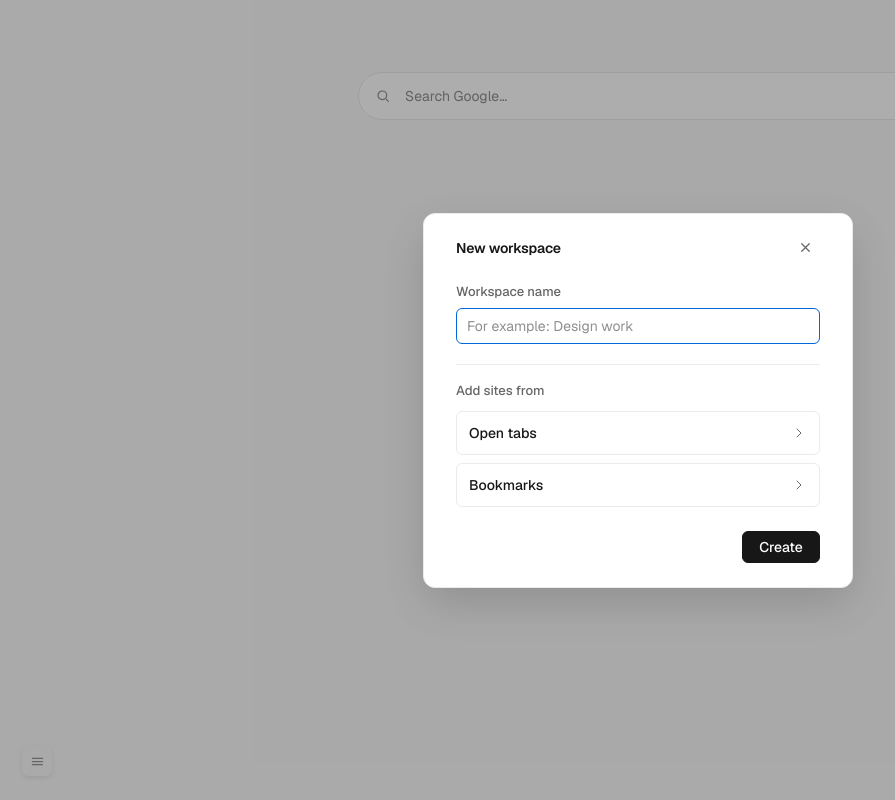
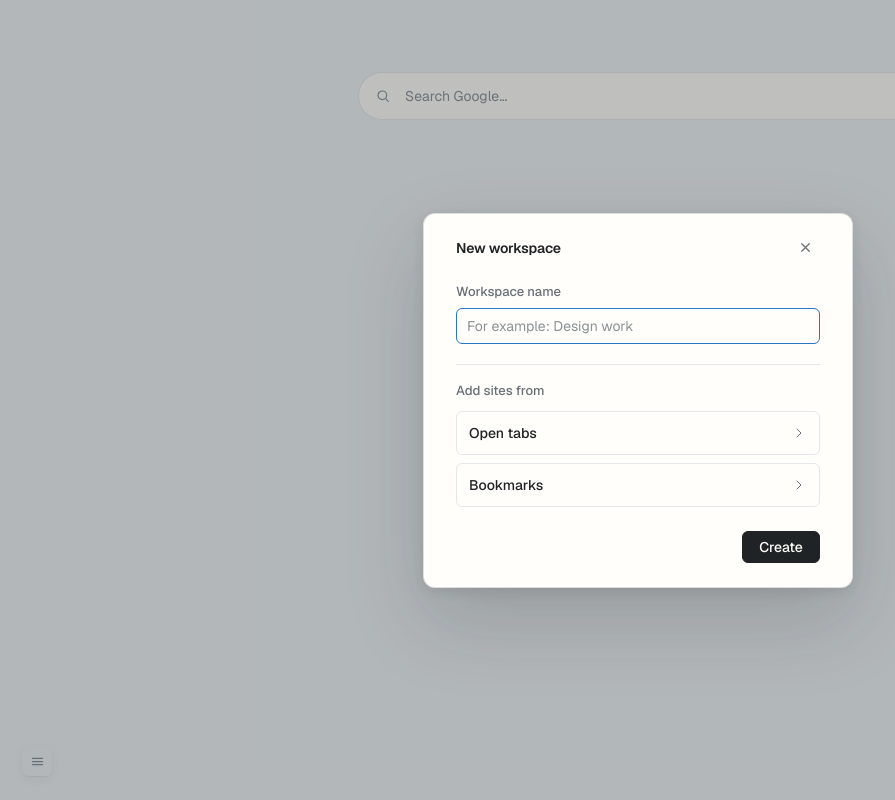
Before and after one commit to Luna-TTogether/Workspace-Tiles, a website with bundled scripts: page newtab.html in a window 1280 px wide. Both pictures are taken after a click on the button "New workspace". Shown: the whole page, without its empty margins (2-897 px from the left). Built offline with nearby package versions, Linux system fonts and the light colour scheme; some packages are replaced by stand-ins of ours.

Commit message:
色彩和界面优化

```diff
--- a/app.js
+++ b/app.js
@@ -92,7 +92,7 @@ const tileSizeSavePending = new Set();
 const TILE_PAGE_SIZES = {
   small: 4,
   medium: 8,
-  large: 16,
+  large: 20,
 };
 
 configureReorder({ render });
--- a/styles.css
+++ b/styles.css
@@ -8,22 +8,23 @@
 
 :root {
   color-scheme: light dark;
-  /* Geist color roles: backgrounds, component states, borders, text. */
-  --background-1: #ffffff;
-  --background-2: #fafafa;
-  --gray-1: #f2f2f2;
-  --gray-2: #ebebeb;
-  --gray-3: #e6e6e6;
-  --gray-4: #d4d4d4;
-  --gray-7: #8f8f8f;
-  --gray-9: #666666;
-  --gray-10: #171717;
-  --blue-9: #0068d6;
+  /* Spatial Calm: a cool canvas, warm content planes, quiet neutral ink. */
+  --background-1: #fffefa;
+  --background-2: #eef1f3;
+  --gray-1: #f4f5f5;
+  --gray-2: #e4e7e8;
+  --gray-3: #dadddf;
+  --gray-4: #c8cccf;
+  --gray-7: #8a9197;
+  --gray-9: #687077;
+  --gray-10: #202326;
+  --blue-9: #2878c7;
   --red-9: #e5484d;
 
   --page: var(--background-2);
   --surface: var(--background-1);
-  --surface-subtle: var(--background-2);
+  --surface-subtle: color-mix(in srgb, var(--surface) 48%, var(--page));
+  --surface-raised: #fffefa;
   --surface-hover: var(--gray-1);
   --surface-active: var(--gray-2);
   --text: var(--gray-10);
@@ -32,7 +33,7 @@
   --border: var(--gray-2);
   --border-strong: var(--gray-4);
   --accent: var(--gray-10);
-  --accent-hover: #383838;
+  --accent-hover: #3a3e42;
   --accent-soft: var(--gray-1);
   --action: var(--blue-9);
   --action-soft: color-mix(in srgb, var(--action) 10%, var(--surface));
@@ -41,24 +42,29 @@
   --danger: var(--red-9);
   --on-danger: #ffffff;
   --success: #1a7f37;
-  --backdrop: rgba(0, 0, 0, 0.32);
+  --backdrop: rgba(27, 32, 36, 0.28);
 
-  /* Floating materials preserve context while keeping foreground text crisp. */
-  --material-raised: color-mix(in srgb, var(--surface) 92%, transparent);
-  --material-floating: color-mix(in srgb, var(--surface) 86%, transparent);
-  --material-blur: 24px;
-  --material-saturation: 160%;
-  --workspace-card-surface: color-mix(in srgb, var(--surface) 45%, var(--page));
-  --workspace-card-border: color-mix(in srgb, var(--border) 64%, transparent);
+  /* Translucency belongs to local floating UI, never the whole canvas. */
+  --material-raised: color-mix(in srgb, var(--surface-raised) 96%, transparent);
+  --material-floating: color-mix(in srgb, var(--surface-raised) 90%, transparent);
+  --material-blur: 20px;
+  --material-saturation: 125%;
+  --workspace-card-surface: color-mix(in srgb, var(--surface) 36%, var(--page));
+  --workspace-card-hover-surface: color-mix(in srgb, var(--surface) 56%, var(--page));
+  --workspace-card-border: color-mix(in srgb, var(--border) 38%, transparent);
+  --workspace-card-hover-border: color-mix(in srgb, var(--border-strong) 44%, transparent);
+  --floating-border: color-mix(in srgb, var(--border-strong) 62%, transparent);
 
   /* Geist material levels. */
   --radius-base: 6px;
   --radius-medium: 12px;
   --radius-fullscreen: 16px;
   --radius-pill: 999px;
-  --shadow-small: 0 2px 4px rgba(0, 0, 0, 0.08);
-  --shadow-menu: 0 8px 30px rgba(0, 0, 0, 0.12);
-  --shadow-modal: 0 16px 48px rgba(0, 0, 0, 0.16);
+  --shadow-small: 0 1px 2px rgba(30, 35, 39, 0.06), 0 4px 12px rgba(30, 35, 39, 0.04);
+  --shadow-card: 0 1px 2px rgba(30, 35, 39, 0.05), 0 10px 28px rgba(30, 35, 39, 0.07);
+  --shadow-menu: 0 2px 6px rgba(30, 35, 39, 0.08), 0 18px 48px rgba(30, 35, 39, 0.14);
+  --shadow-modal: 0 4px 12px rgba(30, 35, 39, 0.10), 0 32px 80px rgba(30, 35, 39, 0.18);
+  --shadow-toast: 0 2px 6px rgba(30, 35, 39, 0.08), 0 12px 36px rgba(30, 35, 39, 0.12);
 
   /* 4px spatial grid. */
   --space-1: 4px;
@@ -102,47 +108,61 @@
 
 @media (prefers-color-scheme: dark) {
   :root {
-    --background-1: #0a0a0a;
-    --background-2: #000000;
-    --gray-1: #1a1a1a;
-    --gray-2: #1f1f1f;
-    --gray-3: #292929;
-    --gray-4: #3d3d3d;
-    --gray-7: #737373;
-    --gray-9: #a1a1a1;
-    --gray-10: #ededed;
+    --background-1: #181a1c;
+    --background-2: #101214;
+    --gray-1: #202326;
+    --gray-2: #292c2f;
+    --gray-3: #34383c;
+    --gray-4: #454a4f;
+    --gray-7: #737b82;
+    --gray-9: #a8afb5;
+    --gray-10: #f0f2f3;
     --blue-9: #52a8ff;
     --red-9: #ff6166;
     --success: #3ecf8e;
-    --accent-hover: #cccccc;
+    --surface-raised: #202326;
+    --accent-hover: #d9dcde;
     --action-soft: color-mix(in srgb, var(--action) 16%, var(--surface));
     --action-active: color-mix(in srgb, var(--action) 24%, var(--surface));
-    --backdrop: rgba(0, 0, 0, 0.64);
-    --shadow-small: 0 2px 4px rgba(0, 0, 0, 0.28);
-    --shadow-menu: 0 8px 30px rgba(0, 0, 0, 0.48);
-    --shadow-modal: 0 16px 48px rgba(0, 0, 0, 0.56);
+    --backdrop: rgba(3, 5, 6, 0.68);
+    --material-raised: color-mix(in srgb, var(--surface-raised) 97%, transparent);
+    --material-floating: color-mix(in srgb, var(--surface-raised) 92%, transparent);
+    --workspace-card-surface: color-mix(in srgb, var(--surface) 68%, var(--page));
+    --workspace-card-hover-surface: color-mix(in srgb, var(--surface) 86%, var(--page));
+    --workspace-card-border: color-mix(in srgb, var(--border) 58%, transparent);
+    --workspace-card-hover-border: color-mix(in srgb, var(--border-strong) 64%, transparent);
+    --floating-border: color-mix(in srgb, var(--border-strong) 76%, transparent);
+    --shadow-small: 0 1px 2px rgba(0, 0, 0, 0.32), 0 6px 18px rgba(0, 0, 0, 0.20);
+    --shadow-card: 0 2px 4px rgba(0, 0, 0, 0.28), 0 14px 36px rgba(0, 0, 0, 0.26);
+    --shadow-menu: 0 3px 10px rgba(0, 0, 0, 0.40), 0 22px 56px rgba(0, 0, 0, 0.44);
+    --shadow-modal: 0 6px 18px rgba(0, 0, 0, 0.44), 0 36px 96px rgba(0, 0, 0, 0.58);
+    --shadow-toast: 0 3px 10px rgba(0, 0, 0, 0.36), 0 16px 40px rgba(0, 0, 0, 0.40);
   }
 }
 
 @media (prefers-reduced-transparency: reduce) {
   :root {
-    --material-raised: var(--surface);
-    --material-floating: var(--surface);
+    --material-raised: var(--surface-raised);
+    --material-floating: var(--surface-raised);
     --material-blur: 0px;
     --material-saturation: 100%;
     --workspace-card-surface: var(--surface);
     --workspace-card-border: var(--border-strong);
+    --workspace-card-hover-surface: var(--surface);
+    --workspace-card-hover-border: var(--border-strong);
   }
 }
 
 @media (prefers-contrast: more) {
   :root {
-    --material-raised: var(--surface);
-    --material-floating: var(--surface);
+    --material-raised: var(--surface-raised);
+    --material-floating: var(--surface-raised);
     --material-blur: 0px;
     --material-saturation: 100%;
     --workspace-card-surface: var(--surface);
     --workspace-card-border: var(--border-strong);
+    --workspace-card-hover-surface: var(--surface);
+    --workspace-card-hover-border: var(--border-strong);
   }
 }
 
--- a/styles/dialogs.css
+++ b/styles/dialogs.css
@@ -18,7 +18,7 @@
   max-height: min(820px, calc(100vh - 64px));
   display: flex;
   flex-direction: column;
-  border: 1px solid var(--border);
+  border: 1px solid var(--floating-border);
   border-radius: var(--radius-medium);
   background: var(--surface);
   box-shadow: var(--shadow-modal);
--- a/styles/overlays.css
+++ b/styles/overlays.css
@@ -12,7 +12,7 @@
   z-index: 21;
   width: 32px;
   height: 32px;
-  border: 1px solid var(--border);
+  border: 1px solid var(--floating-border);
   background: var(--material-floating);
   box-shadow: var(--shadow-small);
   -webkit-backdrop-filter: blur(var(--material-blur)) saturate(var(--material-saturation));
@@ -29,7 +29,7 @@
   width: min(460px, calc(100vw - 48px));
   height: 300px;
   overflow: hidden;
-  border: 1px solid var(--border);
+  border: 1px solid var(--floating-border);
   border-radius: var(--radius-medium);
   background: var(--material-floating);
   box-shadow: var(--shadow-menu);
@@ -172,7 +172,7 @@
   position: fixed;
   min-width: 148px;
   overflow: hidden;
-  border: 1px solid var(--border);
+  border: 1px solid var(--floating-border);
   border-radius: var(--radius-medium);
   background: var(--material-floating);
   box-shadow: var(--shadow-menu);
@@ -274,7 +274,7 @@
   border: 0;
   border-radius: var(--radius-medium);
   background: var(--material-floating);
-  box-shadow: 0 0 0 1px var(--border), var(--shadow-small);
+  box-shadow: 0 0 0 1px var(--floating-border), var(--shadow-toast);
   color: var(--text);
   font-size: var(--font-body);
   line-height: var(--line-body);
--- a/styles/popup.css
+++ b/styles/popup.css
@@ -7,7 +7,7 @@ body.quick-add-body {
   width: 448px;
   overflow: hidden;
   border-radius: var(--radius-medium);
-  background: var(--surface);
+  background: var(--surface-raised);
 }
 
 .quick-add-shell {
@@ -16,7 +16,7 @@ body.quick-add-body {
   padding: 0;
   overflow: hidden;
   border-radius: inherit;
-  background: var(--surface);
+  background: var(--surface-raised);
 }
 
 .quick-add-dialog {
@@ -27,6 +27,7 @@ body.quick-add-body {
   max-height: none;
   border: 0;
   border-radius: inherit;
+  background: var(--surface-raised);
   box-shadow: none;
 }
 
--- a/styles/workspace.css
+++ b/styles/workspace.css
@@ -30,7 +30,7 @@
 .search-form:hover,
 .search-form:focus-within {
   border-color: var(--border-strong);
-  box-shadow: var(--shadow-small);
+  box-shadow: var(--shadow-card);
 }
 
 .search-form svg {
@@ -226,7 +226,7 @@
   transform: translate3d(var(--drag-x), var(--drag-y), 0) scale(0.985) !important;
   transform-origin: center;
   transition: opacity 100ms ease;
-  contain: paint;
+  contain: layout style;
   will-change: transform;
 }
 
@@ -256,7 +256,7 @@
 
 .workspace-drag-preview .workspace-card-face {
   border-color: var(--border-strong);
-  box-shadow: var(--shadow-modal);
+  box-shadow: var(--shadow-card);
 }
 
 .native-drag-image {
@@ -300,9 +300,9 @@
 .workspace-tile:focus-within .workspace-card-face,
 .workspace-tile:has(.workspace-label-actions [aria-expanded="true"]) .workspace-card-face,
 .add-workspace-tile:hover {
-  border-color: var(--border-strong);
-  background: var(--surface);
-  box-shadow: var(--shadow-small);
+  border-color: var(--workspace-card-hover-border);
+  background: var(--workspace-card-hover-surface);
+  box-shadow: var(--shadow-card);
 }
 
 .workspace-tile-label {
@@ -355,6 +355,7 @@
 .workspace-label-actions .icon-button {
   width: 24px;
   height: 24px;
+  flex: 0 0 24px;
 }
 
 .workspace-label-actions .icon-button svg {
@@ -646,7 +647,8 @@
 
 .workspace-tile[data-size="large"] .favicon-preview {
   grid-template-columns: repeat(8, minmax(0, 1fr));
-  grid-template-rows: repeat(4, 88px);
+  grid-template-rows: repeat(5, 80px);
+  row-gap: var(--space-6);
 }
 
 .favicon-preview-cell {
@@ -849,14 +851,16 @@
 }
 
 .workspace-tile[data-size="large"] .favicon-preview-cell {
-  height: 88px;
+  height: 80px;
+  place-items: start center;
 }
 
 .workspace-tile[data-size="large"] .favicon-mini {
   width: 80px;
   height: 80px;
+  justify-content: flex-start;
   gap: 4px;
-  padding: 2px 4px;
+  padding: 3px 4px;
 }
 
 .workspace-tile[data-size="large"] .favicon-visual {
@@ -943,11 +947,13 @@
   place-items: center;
   width: 30px;
   height: 30px;
+  padding: 0;
   border: 0;
   border-radius: var(--radius-base);
   background: transparent;
   cursor: pointer;
   color: var(--muted);
+  line-height: 0;
   transition: background 120ms ease, color 120ms ease, transform 80ms ease-out;
 }
 
@@ -966,6 +972,7 @@
 }
 
 .icon-button svg {
+  display: block;
   width: 15px;
   height: 15px;
   fill: none;
```
Also changed, not shown: DESIGN_SYSTEM.md (+13 -12 lines), scripts/workspace-animation-test.mjs (+16 -2 lines).
